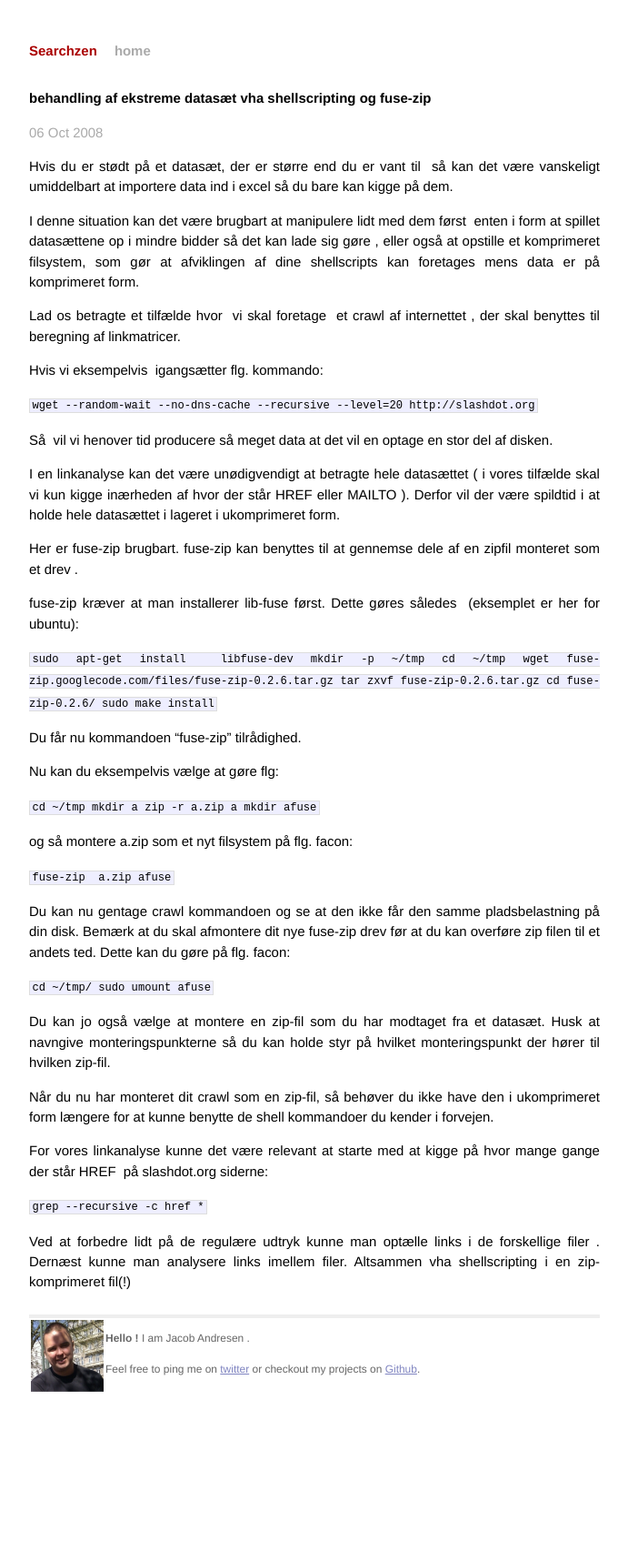
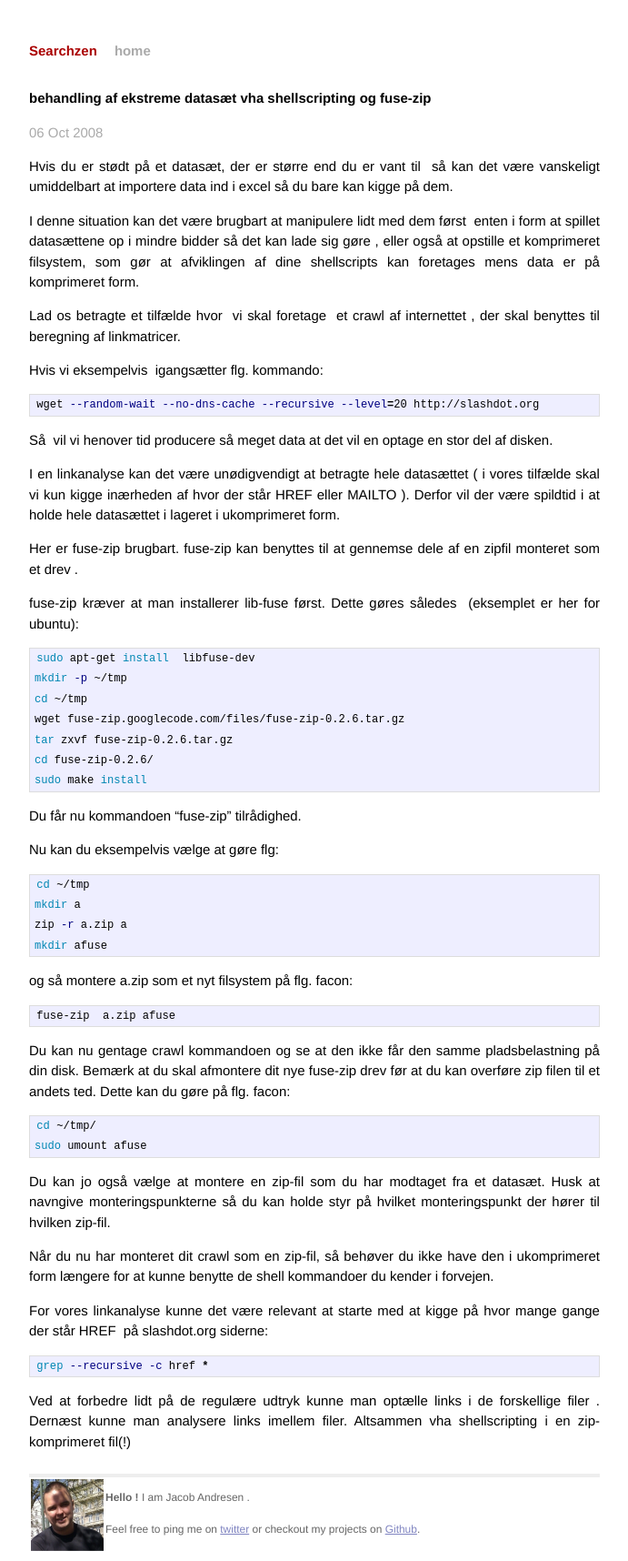
Before and after one commit to jacobandresen/searchzen.org, a Jekyll site: the page built from _posts/2008-10-06-behandling-af-ekstreme-datasæt-vha-shellscripting-og-fuse-zip.markdown, in a window 1280 px wide. Shown: the whole page at 91% size, without its empty margins (294-985 px from the left). Built offline with Jekyll 4.4.1, drawn with Linux system fonts in a browser that asks for light colours; Markdown is read by kramdown in place of the engine named in the settings; before the commit the page ends 1540 px from its top, so only the background shows below that.

Commit message:
highlight bash

```diff
--- a/_posts/2008-10-06-behandling-af-ekstreme-datasæt-vha-shellscripting-og-fuse-zip.markdown
+++ b/_posts/2008-10-06-behandling-af-ekstreme-datasæt-vha-shellscripting-og-fuse-zip.markdown
@@ -13,9 +13,9 @@ Lad os betragte et tilfælde hvor  vi skal foretage  et crawl af internettet ,
 
 Hvis vi eksempelvis  igangsætter flg. kommando:
 
-<code lang="bash">
+{%highlight Bash%}
 wget --random-wait --no-dns-cache --recursive --level=20 http://slashdot.org
-</code>
+{%endhighlight%}
 
 Så  vil vi henover tid producere så meget data at det vil en optage en stor del af disken.
 
@@ -25,7 +25,7 @@ Her er fuse-zip brugbart. fuse-zip kan benyttes til at gennemse dele af en zipfi
 
 fuse-zip kræver at man installerer lib-fuse først. Dette gøres således  (eksemplet er her for ubuntu):
 
-<code lang="bash">
+{%highlight Bash%}
 sudo apt-get install  libfuse-dev
 mkdir -p ~/tmp
 cd ~/tmp
@@ -33,32 +33,32 @@ wget fuse-zip.googlecode.com/files/fuse-zip-0.2.6.tar.gz
 tar zxvf fuse-zip-0.2.6.tar.gz
 cd fuse-zip-0.2.6/
 sudo make install
-</code>
+{%endhighlight%}
 
 Du får nu kommandoen "fuse-zip" tilrådighed.
 
 Nu kan du eksempelvis vælge at gøre flg:
 
-<code lang="bash">
+{%highlight Bash%}
 cd ~/tmp
 mkdir a
 zip -r a.zip a
 mkdir afuse
-</code>
+{%endhighlight%}
 
 og så montere a.zip som et nyt filsystem på flg. facon:
 
-<code lang="bash">
+{%highlight Bash%}
 fuse-zip  a.zip afuse
-</code>
+{%endhighlight%}
 
 Du kan nu gentage crawl kommandoen og se at den ikke får den samme pladsbelastning på din disk.
 Bemærk at du skal afmontere dit nye fuse-zip drev før at du kan overføre zip filen til et andets ted. Dette kan du gøre på flg. facon:
 
-<code lang="bash">
+{%highlight Bash%}
 cd ~/tmp/
 sudo umount afuse
-</code>
+{%endhighlight%}
 
 Du kan jo også vælge at montere en zip-fil som du har modtaget fra et datasæt. Husk at navngive monteringspunkterne så du kan holde styr på hvilket monteringspunkt der hører til hvilken zip-fil.
 
@@ -66,8 +66,9 @@ Når du nu har monteret dit crawl som en zip-fil, så behøver du ikke have den
 
 For vores linkanalyse kunne det være relevant at starte med at kigge på hvor mange gange der står HREF  på slashdot.org siderne:
 
-<code lang="bash">
+{%highlight Bash%}
 grep --recursive -c href *
-</code>
+{%endhighlight%}
+
 
 Ved at forbedre lidt på de regulære udtryk kunne man optælle links i de forskellige filer . Dernæst kunne man analysere links imellem filer. Altsammen vha shellscripting i en zip-komprimeret fil(!)
```
